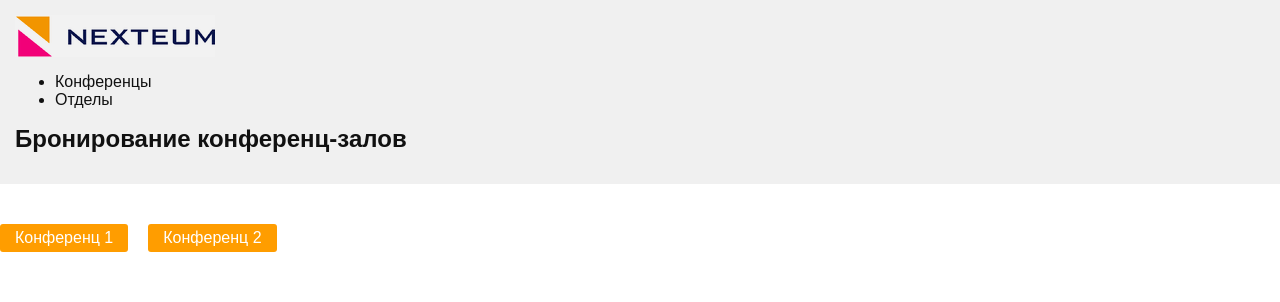
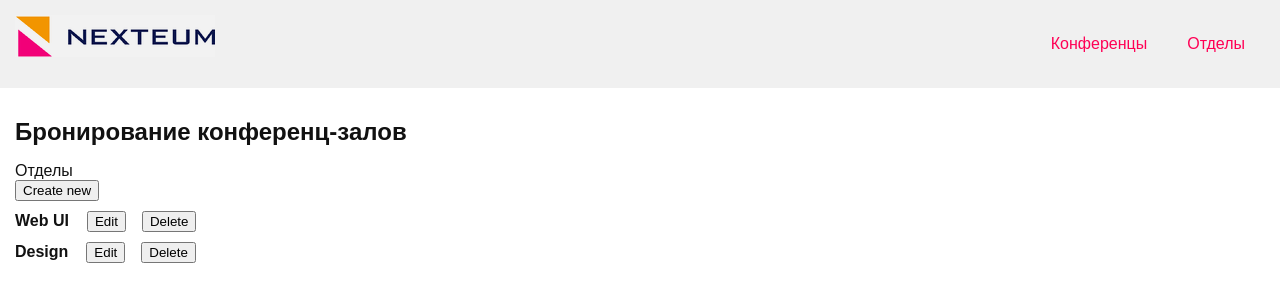
Before and after one commit to vdyrda/react_booker, a React (Create React App) app: page /admin/departments in a window 1280 px wide. Shown: the top 302 px of the page. Built offline with nearby package versions, Linux system fonts and the light colour scheme.

Commit message:
Routes, new component - Departments

```diff
--- a/package.json
+++ b/package.json
@@ -3,8 +3,11 @@
   "version": "0.1.0",
   "private": true,
   "dependencies": {
+    "npm": "^6.0.1",
     "react": "^16.3.2",
     "react-dom": "^16.3.2",
+    "react-router": "^4.2.0",
+    "react-router-dom": "^4.2.2",
     "react-scripts": "1.1.4"
   },
   "scripts": {
--- a/src/App.css
+++ b/src/App.css
@@ -11,6 +11,17 @@
 	padding: 15px;
 }
 
+.App-header:after {
+	clear: both;
+	content: '';
+	display: table;
+}
+
+.App-main {
+	padding: 15px;
+}
+
 .App-title {
 	font-size: 1.5em;
+	margin-top: 15px;
 }
--- a/src/App.js
+++ b/src/App.js
@@ -1,9 +1,12 @@
 import React, { Component } from 'react';
+import { BrowserRouter, Route } from 'react-router-dom';
 
 import './App.css';
 
 import Logo from './components/UI/Logo/Logo';
 import Nav from './components/UI/Nav/Nav';
+
+import Departments from './admin/Departments/Departments';
 import Halls from './components/Halls/Halls';
 
 class App extends Component {
@@ -13,16 +16,20 @@ class App extends Component {
 
 	render() {
 		return (
+			<BrowserRouter>
 				<div className="App">
 					<header className="App-header">
 						<Logo />
-					<Nav onClickHandler={this.navHandler} />
+						<Nav />
+					</header>
+					<main className="App-main">
 						<h1 className="App-title">Бронирование конференц-залов</h1>
-				</header>
-				<main>
-					<Halls />
+						<Route path='/admin/departments' render={() => <Departments />} />
+						<Route path='/admin/halls' render={() => <Halls />} />
+						<Route exact path='/' render={() => <Halls />} />
 					</main>
 				</div>
+			</BrowserRouter>
 		);
 	}
 }
--- /dev/null
+++ b/src/admin/Departments/Departments.css
@@ -0,0 +1,19 @@
+.Depts {
+	list-style: none;
+	margin: 0;
+	padding: 0;
+}
+
+.Dept {
+	margin: 10px 0;
+}
+
+.Dept > .name {
+	display: inline-block;
+	font-weight: 700;
+	margin-right: 10px;
+}
+
+.Dept > .actions > button {
+	margin: 0 8px;
+}
--- /dev/null
+++ b/src/admin/Departments/Departments.js
@@ -0,0 +1,49 @@
+import React, { Component } from 'react';
+
+import './Departments.css';
+
+class Departments extends Component {
+	state = {
+		depts: [
+			{id: 1, name: 'Web UI', password: ''},
+			{id: 2, name: 'Design', password: ''}
+		]
+	};
+
+	createDept() {
+
+	}
+
+	updateDept(dept_id) {
+
+	}
+
+	removeDept(dept_id) {
+
+	}
+
+	render () {
+		const Depts = (
+			<ul className="Depts">
+				{this.state.depts.map( dept => <li className="Dept">
+					<span className="name">
+						{dept.name}
+					</span>
+					<span className="actions">
+						<button click={() => this.updateDept(dept.id)}>Edit</button>
+						<button click={() => this.removeDept(dept.id)}>Delete</button>
+					</span>
+				</li>)}
+			</ul>
+		);
+		return (
+			<div className="depts-wrap">
+				<div className="h2">Отделы</div>
+				<div className="depts-actions"><button className="btn-create">Create new</button></div>
+				{Depts}
+			</div>
+		);
+	}
+}
+
+export default Departments;
--- a/src/components/UI/Logo/Logo.css
+++ b/src/components/UI/Logo/Logo.css
@@ -1,10 +1,16 @@
 .Logo {
+	float: left;
+	position: relative;
+}
+
+.Logo > a {
+	cursor: pointer;
+	display: block;
 	height: 42px;
-	position: relative;
 	width: 200px;
 }
 
-.Logo:after {
+.Logo > a:after {
 	background: rgba(0,0,0,0.05);
 	bottom: 0;
 	content: '';
@@ -15,7 +21,7 @@
 	top: 0;
 }
 
-.Logo > img {
+.Logo > a > img {
 	display: block;
 	width: 100%;
 }
--- a/src/components/UI/Logo/Logo.js
+++ b/src/components/UI/Logo/Logo.js
@@ -1,4 +1,5 @@
 import React from 'react';
+import { Link } from 'react-router-dom';
 
 import logo from '../../../assets/images/logo.png';
 import './Logo.css';
@@ -6,7 +7,7 @@ import './Logo.css';
 const Logo = () => {
 	return (
 		<div className='Logo'>
-			<img src={logo} className="App" alt="logo" />
+			<Link to="/"><img src={logo} className="App" alt="logo" /></Link>
 		</div>
 	);
 };
--- a/src/components/UI/Nav/Nav.css
+++ b/src/components/UI/Nav/Nav.css
@@ -0,0 +1,18 @@
+.Nav {
+	float: right;
+	list-style: none;
+	margin: 0;
+	padding: 0;
+}
+
+.Nav > li {
+	display: inline;
+}
+
+.Nav > li > a {
+	color: #f05;
+	display: inline-block;
+	margin: 15px 10px;
+	padding: 5px 10px;
+	text-decoration: none;
+}
--- a/src/components/UI/Nav/Nav.js
+++ b/src/components/UI/Nav/Nav.js
@@ -1,10 +1,13 @@
 import React from 'react';
+import { Link } from 'react-router-dom';
 
-const Nav = (props) => {
+import './Nav.css';
+
+const Nav = () => {
 	return (
 		<ul className='Nav'>
-			<li onClick={props.onClickHandler('conferences')}>Конференцы</li>
-			<li>Отделы</li>
+			<li><Link to='/admin/halls'>Конференцы</Link></li>
+			<li><Link to='/admin/departments'>Отделы</Link></li>
 		</ul>
 	);
 };
```
Also changed, not shown: 1 other file (tests, documents, lock files or other folders). Lines whose indentation alone changed are shown as unchanged.
